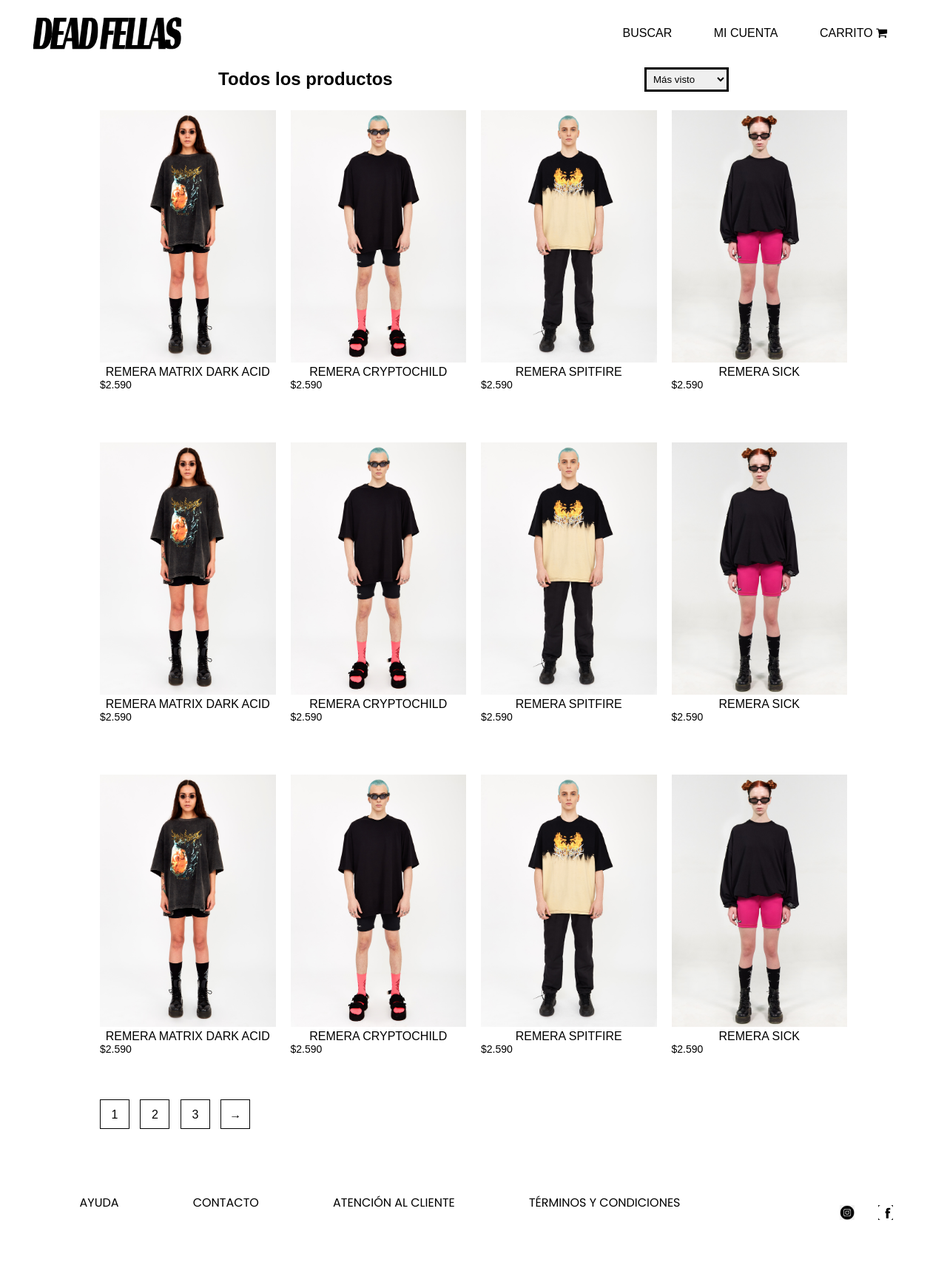
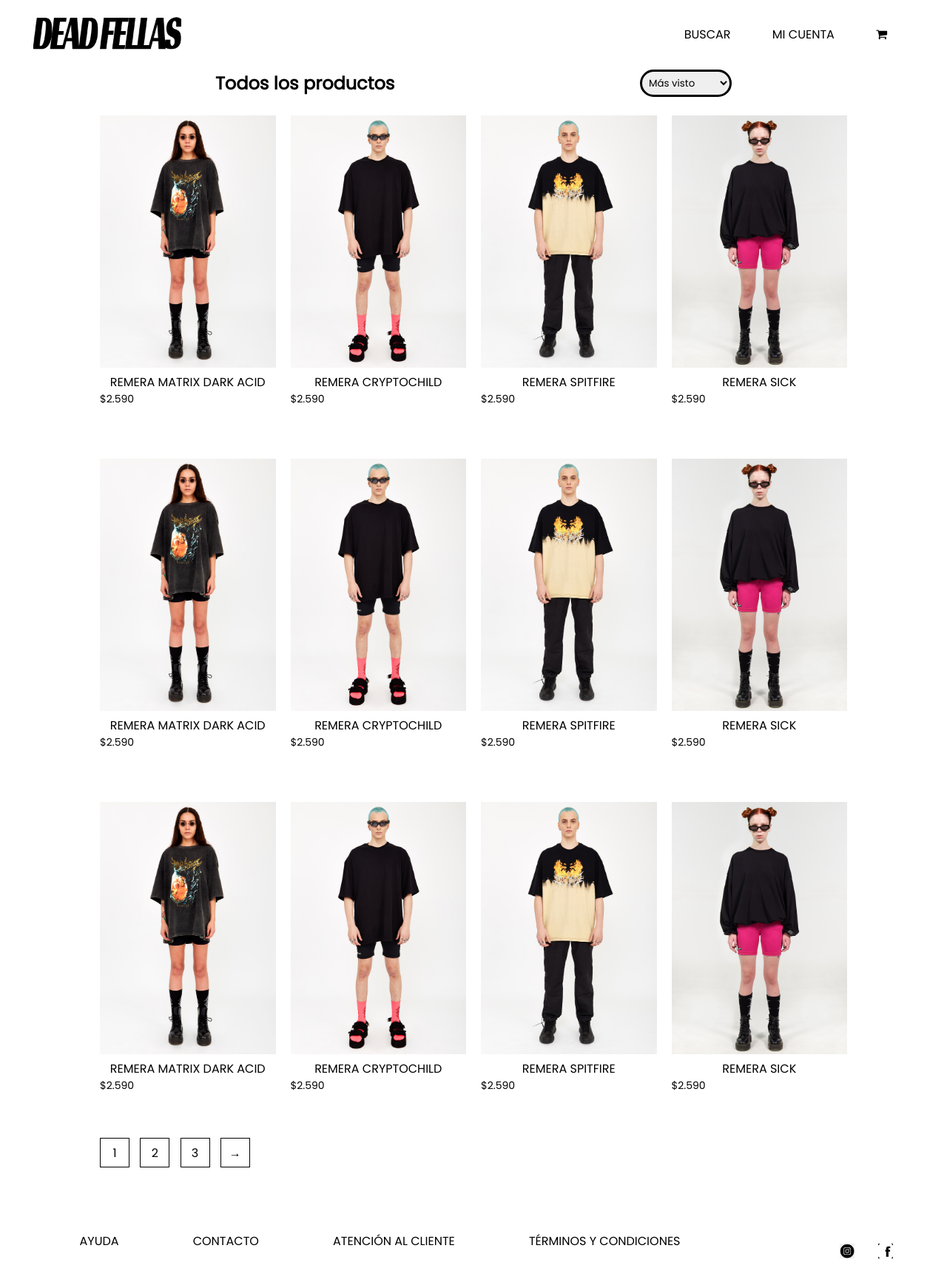
Before and after one commit to Francisco-Guido/DeadFellas, a web app: file index.html/products.html in a window 1280 px wide. Shown: the whole page at 74% size. Before the commit the page ends 1649 px from the top, so only its background shows below. Run offline with its HTML, style and script files only (its server is not run), Linux system fonts and the light colour scheme.

Commit message:
cambiar fuente

```diff
--- a/css/style.css
+++ b/css/style.css
@@ -2,7 +2,7 @@
     padding:0;
     margin:0;
     box-sizing: border-box;
-    font-family: Arial, Helvetica, sans-serif, Poppins;
+    font-family:Poppins;
 }
 
 .navbar {
@@ -26,9 +26,16 @@ nav ul li {
     margin-right: 20px;
 }
 
-a {
+.carrito {
     text-decoration: none;
     color:black;
+}
+
+.carrito:hover{
+    border-radius: 15px;
+    background-color: #000;
+    color: #fff;
+    font-weight: 400;
 }
 
 p {
@@ -153,6 +160,10 @@ h4 {
 
 .col-2:hover {
     transform: translateY(-5px);
+}
+
+.filtro-product {
+    border-radius: 20px;
 }
 
 /*-------- Todos los productos --------*/
--- a/index.html/index.html
+++ b/index.html/index.html
@@ -24,9 +24,9 @@
     </div>
    <nav>
         <ul>
-            <li><a href="">BUSCAR</a></li>
-            <li><a href="">MI CUENTA</a></li>
-            <li><a href="">CARRITO <i class="fa fa-shopping-cart" aria-hidden="true"></i> </a></li>
+            <li><a href="" class = "carrito">BUSCAR</a></li>
+            <li><a href="" class = "carrito">MI CUENTA</a></li>
+            <li><a href="" class = "carrito"><i class="fa fa-shopping-cart" aria-hidden="true"></i> </a></li>
         </ul>
     </nav>
     </div>
--- a/index.html/productDetail.html
+++ b/index.html/productDetail.html
@@ -23,9 +23,9 @@
     </div>
    <nav>
         <ul>
-            <li><a href="">BUSCAR</a></li>
-            <li><a href="">MI CUENTA</a></li>
-            <li><a href="">CARRITO <i class="fa fa-shopping-cart" aria-hidden="true"></i> </a></li>
+            <li><a href="" class = "carrito">BUSCAR</a></li>
+            <li><a href="" class = "carrito">MI CUENTA</a></li>
+            <li><a href="" class = "carrito"><i class="fa fa-shopping-cart" aria-hidden="true"></i> </a></li>
         </ul>
     </nav>
    </div>
--- a/index.html/products.html
+++ b/index.html/products.html
@@ -24,9 +24,9 @@
     </div>
    <nav>
         <ul>
-            <li><a href="">BUSCAR</a></li>
-            <li><a href="">MI CUENTA</a></li>
-            <li><a href="">CARRITO <i class="fa fa-shopping-cart" aria-hidden="true"></i> </a></li>
+            <li><a href="" class = "carrito">BUSCAR</a></li>
+            <li><a href="" class = "carrito">MI CUENTA</a></li>
+            <li><a href="" class = "carrito"><i class="fa fa-shopping-cart" aria-hidden="true"></i> </a></li>
         </ul>
     </nav>
    </div>
@@ -37,7 +37,7 @@
 
     <div class="row row-2">
         <h2>Todos los productos</h2>
-        <select>
+        <select class = "filtro-product">
             <option>Más visto</option>
             <option>Mayor precio</option>
             <option>Menor precio</option>
```
Also changed, not shown: index.html/productCart.html (+5 -3 lines).
